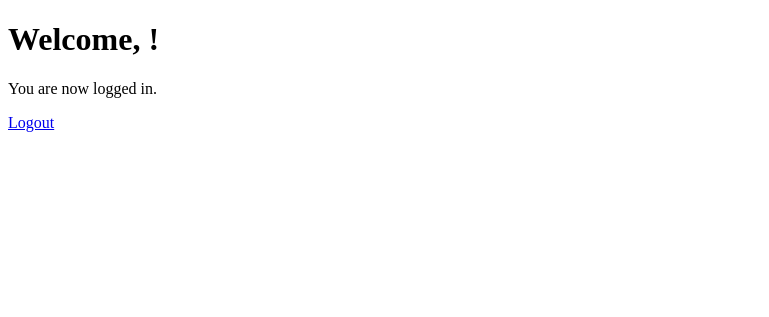
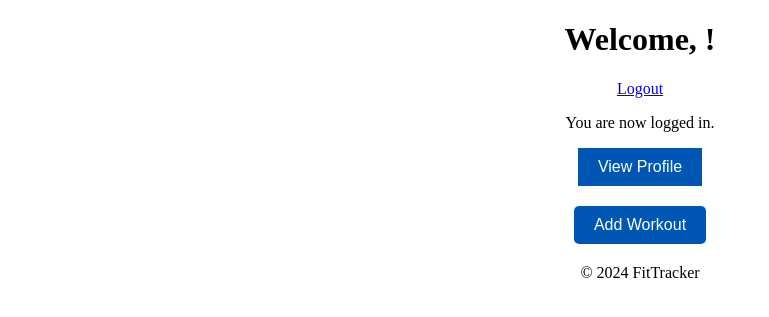
Before and after one commit to AhmadShah-1/CS546_Final_Project, a Node server app: page /home in a window 1280 px wide. Shown: the top 317 px of the page, without its empty margins (0-769 px from the left). Run offline with Node 20, Linux system fonts and the light colour scheme; the visitor is signed in with stand-in values (Sample User, id 1); some libraries are stand-ins or nearby versions.

Commit message:
Add files via upload

```diff
--- a/views/home.handlebars
+++ b/views/home.handlebars
@@ -1,3 +1,34 @@
-<h1>Welcome, {{user.username}}!</h1>
-<p>You are now logged in.</p>
-<a href="/logout">Logout</a>
+<!DOCTYPE html>
+<html lang="en">
+<head>
+    <meta charset="UTF-8">
+    <meta name="viewport" content="width=device-width, initial-scale=1.0">
+    <title>Home</title>
+    <link rel="stylesheet" href="/css/styles_homepage.css"> <!-- Link to your main stylesheet -->
+</head>
+<body>
+    <header>
+        <h1 id="welcomeUser">Welcome, {{user.username}}!</h1>
+        <nav>
+            <a href="/logout">Logout</a>
+        </nav>
+    </header>
+
+    <main>
+        <p>You are now logged in.</p>
+        <button id="viewProfileButton">View Profile</button>
+        <button id="addWorkoutButton">Add Workout</button>
+    </main>
+
+    <footer>
+        <p>&copy; 2024 FitTracker</p>
+    </footer>
+
+    <script>
+        // Add functionality to the "Add Workout" button
+        document.getElementById("addWorkoutButton").addEventListener("click", function () {
+            alert("Add Workout button pressed! Functionality coming soon...");
+        });
+    </script>
+</body>
+</html>
```
